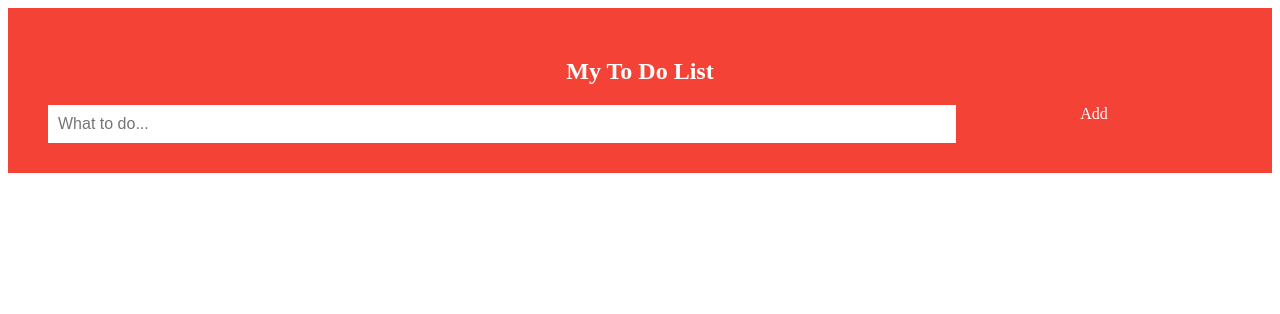
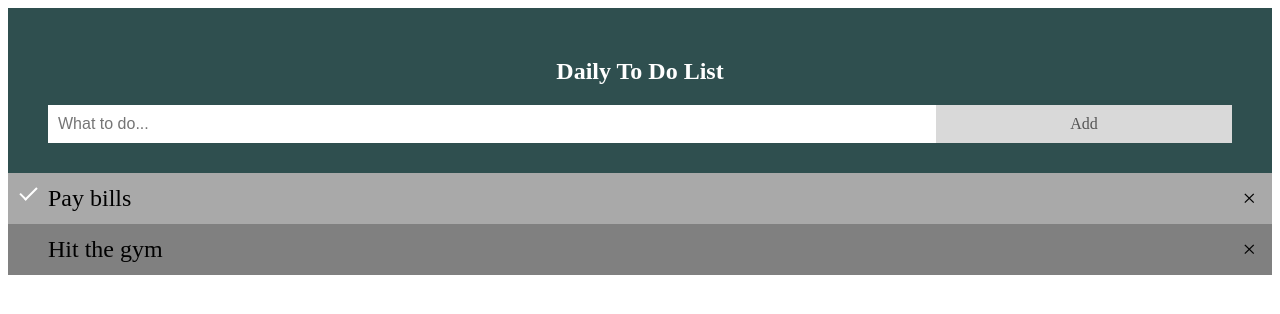
Before and after one commit to kevin6767/ToDoList, a plain HTML site: page index.html in a window 1280 px wide. Both pictures are taken after a click on the element "Add". Drawn offline with Linux system fonts and the light colour scheme.

Commit message:
set up everything working on timer

```diff
--- a/index.html
+++ b/index.html
@@ -5,17 +5,18 @@
 <meta charset="utf-8">
 <title>TO do List</title>
 </head>
-<script src="script.js"></script>
+
 <body>
     <div id="headDiv" class="header">
-    <h2>My To Do List</h2>
+    <h2>Daily To Do List</h2>
     <input type="text" id="toDo" placeholder="What to do...">
     <span onclick="newElement()" class="toButton">Add</span>
     </div>
 
     <ul id="myUL">
-
+        <li class="checked">Pay bills</li>
+        <li>Hit the gym</li>
     </ul>
 </body>
-
+<script src="script.js"></script>
 </html>
--- a/myCss.css
+++ b/myCss.css
@@ -48,10 +48,11 @@ ul li.checked::before {
 
   /* Style the header */
 .header {
-    background-color: #f44336;
+    background-color: darkslategray;
     padding: 30px 40px;
     color: white;
     text-align: center;
+
 }
 
   /* Clear floats after the header */
@@ -73,7 +74,7 @@ input {
 }
 
   /* Style the "Add" button */
-.addBtn {
+.toButton {
     padding: 10px;
     width: 25%;
     background: #d9d9d9;
@@ -90,3 +91,7 @@ input {
     background-color: #bbb;
 
 }
+
+* {
+    box-sizing: border-box;
+  }
--- a/script.js
+++ b/script.js
@@ -0,0 +1,56 @@
+var toClose = document.getElementsByTagName("LI");
+var i;
+for (i = 0; i < toClose.length; i++) {
+  var span = document.createElement("SPAN");
+  var txt = document.createTextNode("\u00D7");
+  span.className = "close";
+  span.appendChild(txt);
+  toClose[i].appendChild(span);
+}
+
+var close = document.getElementsByClassName("close");
+var i;
+for (i = 0; i < close.length; i++) {
+  close[i].onclick = function() {
+    var div = this.parentElement;
+    div.style.display = "none";
+  }
+}
+
+var list = document.getElementById("myUL");
+list.addEventListener('click', function(ev) {
+  if (ev.target.tagName === 'LI') {
+    ev.target.classList.toggle('checked');
+  }
+}, false);
+
+
+
+
+
+
+function newElement() {
+    var li = document.createElement("li");
+    var inputValue = document.getElementById("toDo").value;
+    var t = document.createTextNode(inputValue);
+    li.appendChild(t);
+    if (inputValue === '') {
+      alert("You must write something!");
+    } else {
+      document.getElementById("myUL").appendChild(li);
+    }
+    document.getElementById("toDo").value = "";
+
+    var span = document.createElement("SPAN");
+    var txt = document.createTextNode("\u00D7");
+    span.className = "close";
+    span.appendChild(txt);
+    li.appendChild(span);
+
+    for (i = 0; i < close.length; i++) {
+      close[i].onclick = function() {
+        var div = this.parentElement;
+        div.style.display = "none";
+      }
+    }
+  }
```
